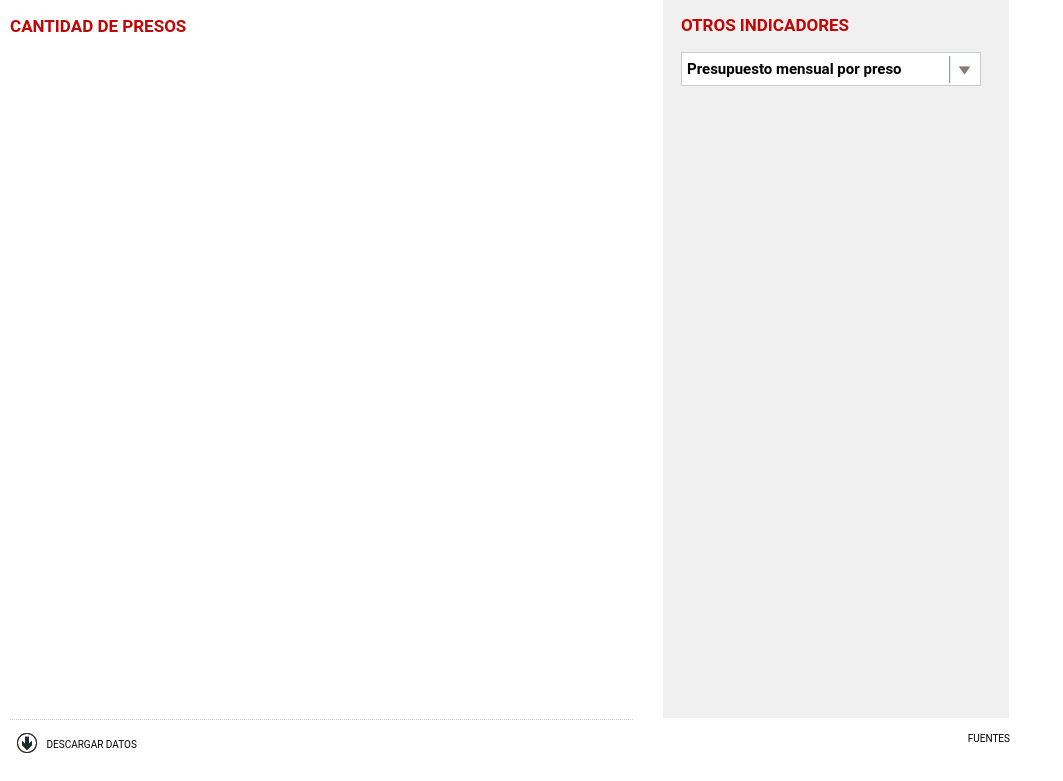
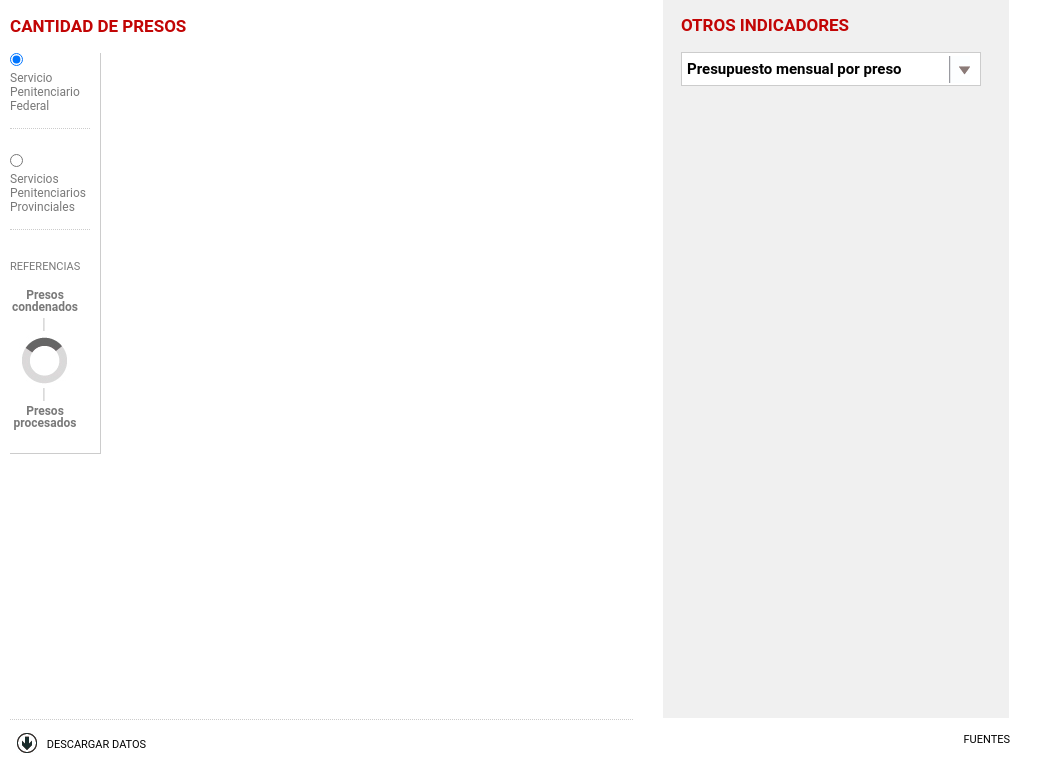
Before and after one commit to ClarinData/ServicioPenitenciario, a plain HTML site: page index.html in a window 1280 px wide. Shown: the part 72-853 px from the top of the page, without its empty margins (0-1063 px from the left). Drawn offline with Linux system fonts and the light colour scheme.

Commit message:
Layout completo sin ajustes

```diff
--- a/css/style.css
+++ b/css/style.css
@@ -135,3 +135,76 @@ select {
    background-size: 21px 27px;
 
 }
+
+/*ESTILOS RADIO*/
+
+#contentSelector{
+	width:90px;
+	height: 400px;
+	border-right:#CCCCCC 1px solid;
+	border-bottom:#CCCCCC 1px solid;
+	background:#FFFFFF;
+}
+
+.selector {
+	-webkit-user-select: none; /* Chrome/Safari */
+	-moz-user-select: none; /* Firefox */
+	-ms-user-select: none; /* IE10+ */
+	font-family:"Roboto";
+	width: 50px;
+	font-size:12px;
+	line-height:14px;
+	color:#797979;
+}
+
+
+label {
+	cursor: pointer;
+	padding-bottom: 15px;
+}
+
+input {
+
+	/*float:right;*/
+	cursor: pointer;
+	margin-left:0px;
+	margin-bottom:5px;
+}
+
+#spf {
+	margin-top: 0px;
+
+}
+
+#spp {
+	margin-top: 25px;
+}
+
+.separador {
+	width:80px;
+	padding-bottom: 15px;
+	border-bottom:#CCCCCC 1px dotted;
+}
+
+#ref {
+	padding-top: 30px;
+}
+
+#ref,p {
+	font-size:11px;
+	padding-bottom: 15px;
+}
+
+.ref {
+	padding-top: 0px;
+	padding-bottom: 5px;
+	width:70px;
+	text-align: center;
+	font-size:12px;
+	font-family: "Roboto";
+	font-weight:bold;
+	line-height: 12px;
+}
+/*input:checked  {
+	margin:30px 0px 3px 0px;
+}*/
--- a/index.html
+++ b/index.html
@@ -22,6 +22,28 @@
 
 		<article id="mapa">
 			<h3>Cantidad de presos</h3>
+			<div id="contentSelector">
+				<div class="selector">
+					<form>
+					<div class="separador">
+						<label>
+							<input type="radio" id="spf" name="presos" value="spf" checked><br> Servicio Penitenciario Federal <br>
+						</label>
+					</div>
+					<div class="separador">
+						<label>
+							<input type="radio" id="spp" name="presos" value="spp"><br> Servicios Penitenciarios Provinciales
+						</label>
+					</div>
+					</form>
+					<div id="ref">
+						<p>REFERENCIAS</p>
+						<p class="ref">Presos condenados</p>
+						<img src="images/referencias.jpg" alt="referencias" height="83" width="70"/>
+						<p class="ref">Presos procesados</p>
+					</div>
+				</div>
+			</div>
 			<svg id="mapaPenales"> </svg>
 		</article>
 
```
Also changed, not shown: images/referencias.jpg (added).
